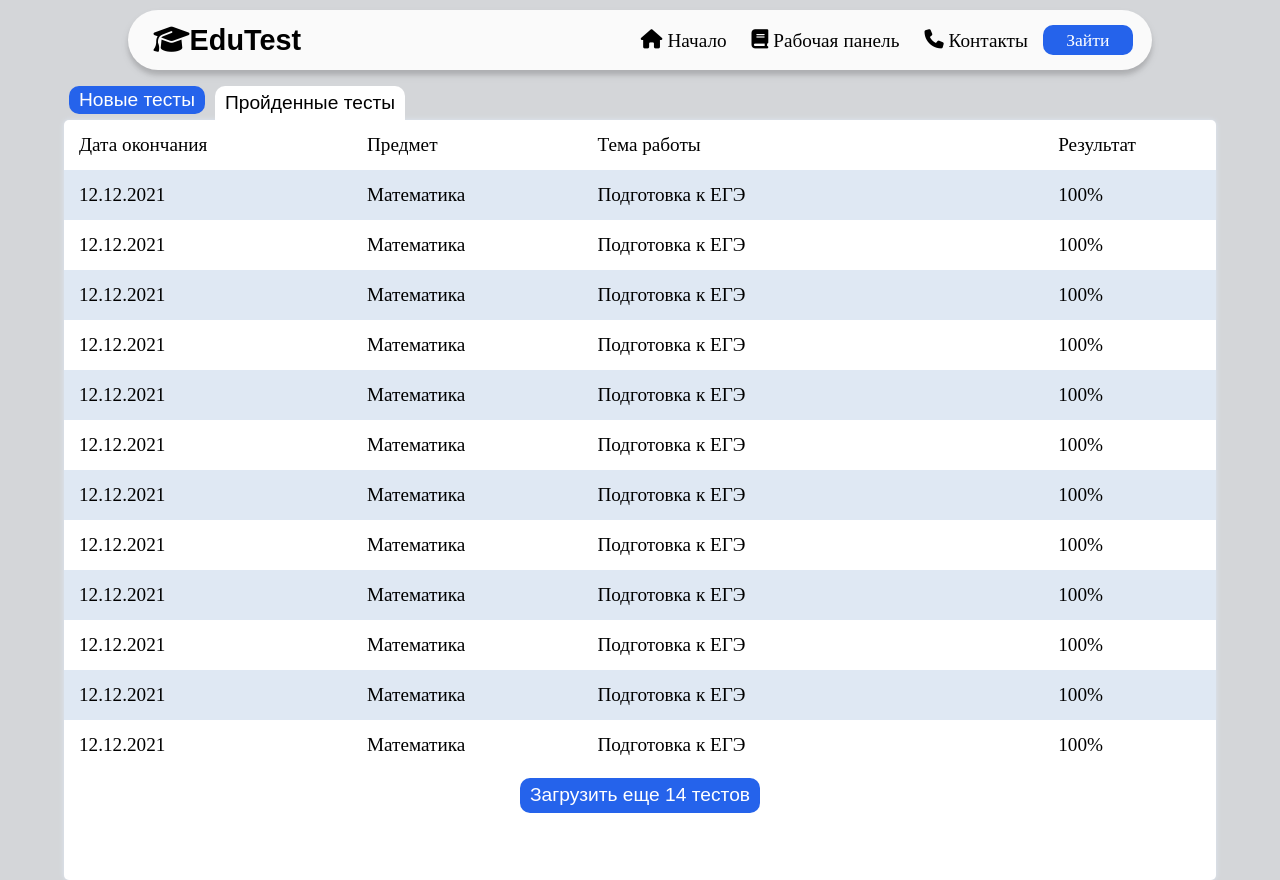
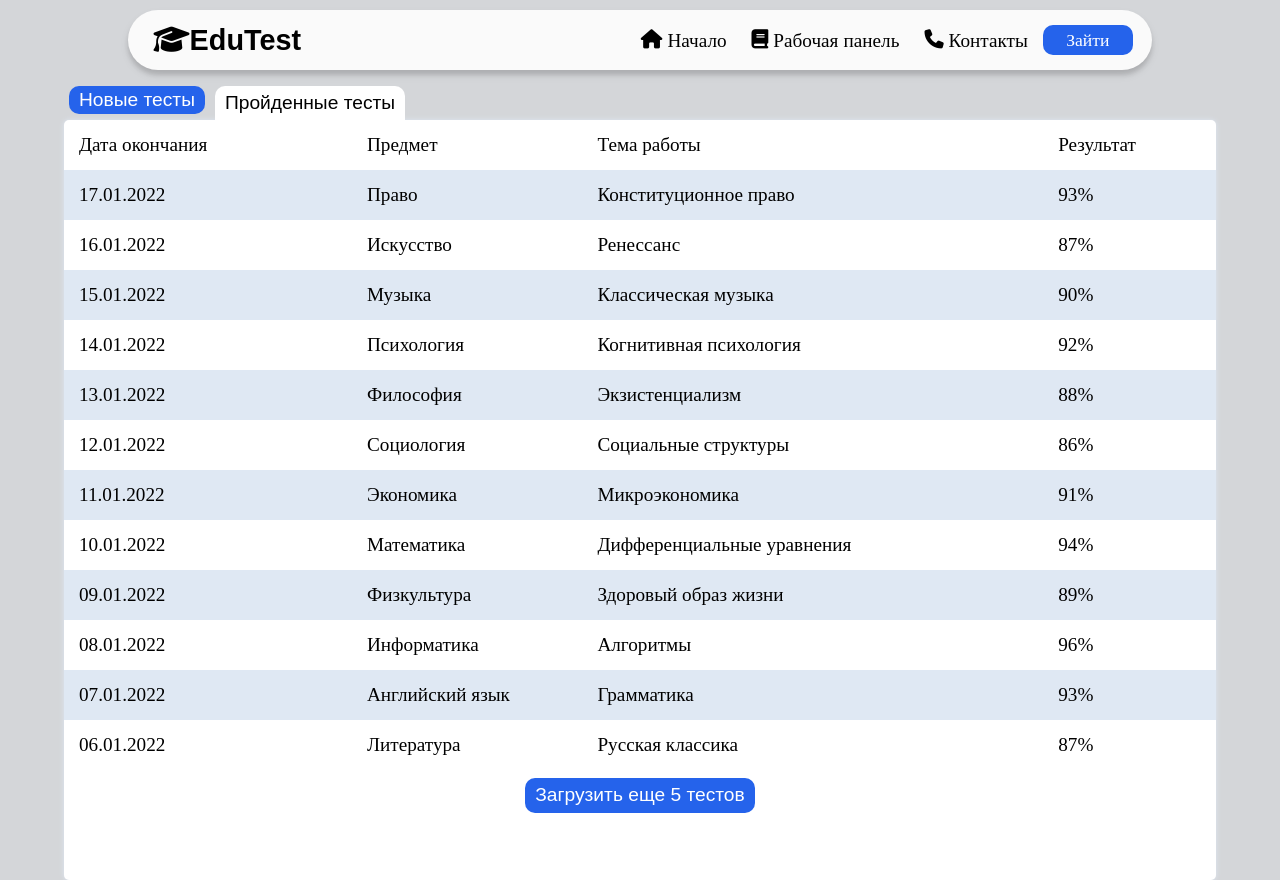
Before and after one commit to BaldruevSergei/Testing_site_Front, a React (Vite) app: page /TestLibrary in a window 1280 px wide. Both pictures are taken after a click on the button "Пройденные тесты". Built offline with nearby package versions, Linux system fonts and the light colour scheme.

Commit message:
loadmore

```diff
--- a/src/components/testlibrarypage/index.jsx
+++ b/src/components/testlibrarypage/index.jsx
@@ -19,163 +19,108 @@ export default function TestLibrary(){
     // USE SHIFT TO ADD NEW TESTS NOT PUSH
     const previousTests = [
         {
-            'date': '12.12.2021',
-            'subject': 'Математика',
-            'topic': 'Подготовка к ЕГЭ',
-            'result': '100%'
+            'date': '01.01.2022',
+            'subject': 'Физика',
+            'topic': 'Квантовая механика',
+            'result': '95%'
         },
         {
-            'date': '12.12.2021',
-            'subject': 'Математика',
-            'topic': 'Подготовка к ЕГЭ',
-            'result': '100%'
+            'date': '02.01.2022',
+            'subject': 'Химия',
+            'topic': 'Органическая химия',
+            'result': '88%'
         },
         {
-            'date': '12.12.2021',
-            'subject': 'Математика',
-            'topic': 'Подготовка к ЕГЭ',
-            'result': '100%'
+            'date': '03.01.2022',
+            'subject': 'Биология',
+            'topic': 'Генетика',
+            'result': '92%'
         },
         {
-            'date': '12.12.2021',
-            'subject': 'Математика',
-            'topic': 'Подготовка к ЕГЭ',
-            'result': '100%'
+            'date': '04.01.2022',
+            'subject': 'История',
+            'topic': 'Древний Рим',
+            'result': '85%'
         },
         {
-            'date': '12.12.2021',
-            'subject': 'Математика',
-            'topic': 'Подготовка к ЕГЭ',
-            'result': '100%'
+            'date': '05.01.2022',
+            'subject': 'География',
+            'topic': 'Климатические зоны',
+            'result': '90%'
         },
         {
-            'date': '12.12.2021',
-            'subject': 'Математика',
-            'topic': 'Подготовка к ЕГЭ',
-            'result': '100%'
+            'date': '06.01.2022',
+            'subject': 'Литература',
+            'topic': 'Русская классика',
+            'result': '87%'
         },
         {
-            'date': '12.12.2021',
-            'subject': 'Математика',
-            'topic': 'Подготовка к ЕГЭ',
-            'result': '100%'
+            'date': '07.01.2022',
+            'subject': 'Английский язык',
+            'topic': 'Грамматика',
+            'result': '93%'
         },
         {
-            'date': '12.12.2021',
-            'subject': 'Математика',
-            'topic': 'Подготовка к ЕГЭ',
-            'result': '100%'
+            'date': '08.01.2022',
+            'subject': 'Информатика',
+            'topic': 'Алгоритмы',
+            'result': '96%'
         },
         {
-            'date': '12.12.2021',
-            'subject': 'Математика',
-            'topic': 'Подготовка к ЕГЭ',
-            'result': '100%'
+            'date': '09.01.2022',
+            'subject': 'Физкультура',
+            'topic': 'Здоровый образ жизни',
+            'result': '89%'
         },
         {
-            'date': '12.12.2021',
+            'date': '10.01.2022',
             'subject': 'Математика',
-            'topic': 'Подготовка к ЕГЭ',
-            'result': '100%'
+            'topic': 'Дифференциальные уравнения',
+            'result': '94%'
         },
         {
-            'date': '12.12.2021',
-            'subject': 'Математика',
-            'topic': 'Подготовка к ЕГЭ',
-            'result': '100%'
+            'date': '11.01.2022',
+            'subject': 'Экономика',
+            'topic': 'Микроэкономика',
+            'result': '91%'
         },
         {
-            'date': '12.12.2021',
-            'subject': 'Математика',
-            'topic': 'Подготовка к ЕГЭ',
-            'result': '100%'
+            'date': '12.01.2022',
+            'subject': 'Социология',
+            'topic': 'Социальные структуры',
+            'result': '86%'
         },
         {
-            'date': '12.12.2021',
-            'subject': 'Математика',
-            'topic': 'Подготовка к ЕГЭ',
-            'result': '100%'
+            'date': '13.01.2022',
+            'subject': 'Философия',
+            'topic': 'Экзистенциализм',
+            'result': '88%'
         },
         {
-            'date': '12.12.2021',
-            'subject': 'Математика',
-            'topic': 'Подготовка к ЕГЭ',
-            'result': '100%'
+            'date': '14.01.2022',
+            'subject': 'Психология',
+            'topic': 'Когнитивная психология',
+            'result': '92%'
         },
         {
-            'date': '12.12.2021',
-            'subject': 'Математика',
-            'topic': 'Подготовка к ЕГЭ',
-            'result': '100%'
+            'date': '15.01.2022',
+            'subject': 'Музыка',
+            'topic': 'Классическая музыка',
+            'result': '90%'
         },
         {
-            'date': '12.12.2021',
-            'subject': 'Математика',
-            'topic': 'Подготовка к ЕГЭ',
-            'result': '100%'
+            'date': '16.01.2022',
+            'subject': 'Искусство',
+            'topic': 'Ренессанс',
+            'result': '87%'
         },
         {
-            'date': '12.12.2021',
-            'subject': 'Математика',
-            'topic': 'Подготовка к ЕГЭ',
-            'result': '100%'
+            'date': '17.01.2022',
+            'subject': 'Право',
+            'topic': 'Конституционное право',
+            'result': '93%'
         },
-        {
-            'date': '12.12.2021',
-            'subject': 'Математика',
-            'topic': 'Подготовка к ЕГЭ',
-            'result': '100%'
-        },
-        {
-            'date': '12.12.2021',
-            'subject': 'Математика',
-            'topic': 'Подготовка к ЕГЭ',
-            'result': '100%'
-        },
-        {
-            'date': '12.12.2021',
-            'subject': 'Математика',
-            'topic': 'Подготовка к ЕГЭ',
-            'result': '100%'
-        },
-        {
-            'date': '12.12.2021',
-            'subject': 'Математика',
-            'topic': 'Подготовка к ЕГЭ',
-            'result': '100%'
-        },
-        {
-            'date': '12.12.2021',
-            'subject': 'Математика',
-            'topic': 'Подготовка к ЕГЭ',
-            'result': '100%'
-        },
-        {
-            'date': '12.12.2021',
-            'subject': 'Математика',
-            'topic': 'Подготовка к ЕГЭ',
-            'result': '100%'
-        },
-        {
-            'date': '12.12.2021',
-            'subject': 'Математика',
-            'topic': 'Подготовка к ЕГЭ',
-            'result': '100%'
-        },
-        {
-            'date': '12.12.2021',
-            'subject': 'Математика',
-            'topic': 'Подготовка к ЕГЭ',
-            'result': '100%'
-        },
-        {
-            'date': '12.12.2021',
-            'subject': 'Математика',
-            'topic': 'Подготовка к ЕГЭ',
-            'result': '100%'
-        },
-
-    ];
+    ].reverse();
     useEffect(() => {
         changeTab(0);
         const handleResize = () => setWindowWidth(window.innerWidth);
@@ -216,7 +161,7 @@ export default function TestLibrary(){
                 ))}
             </div>
             <div className='loadmore' style={{display: tests.length < lastItem || tests.length - lastItem === 0? 'none' : 'flex'}}>
-            <button onClick={() => setItem(prevItem => prevItem + tests.length - lastItem)}>{`Загрузить еще ${tests.length - lastItem} ${tests.length - lastItem === 1 ? 'тест' : 'тестов'}`}</button>
+            <button onClick={() => setItem(prevItem => prevItem + (tests.length - lastItem < 8 ? tests.length - lastItem : 8))}>{`Загрузить еще ${tests.length - lastItem < 8 ? tests.length - lastItem : 8} ${tests.length - lastItem === 1 ? 'тест' : 'тестов'}`}</button>
             </div>
         </div>
      </div>
```
Also changed, not shown: src/components/testlibrarypage/notes.md (added, +168 -0 lines).
